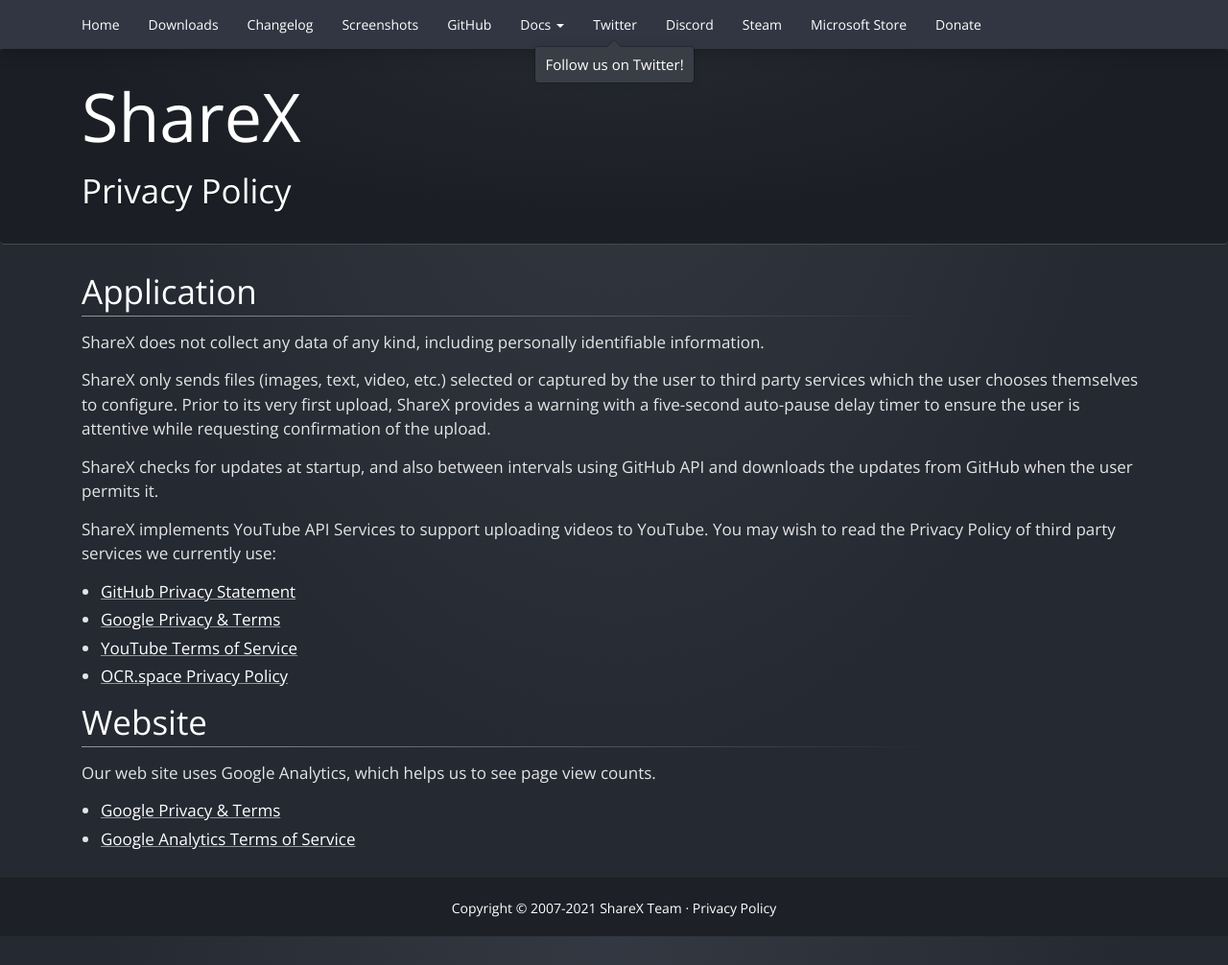
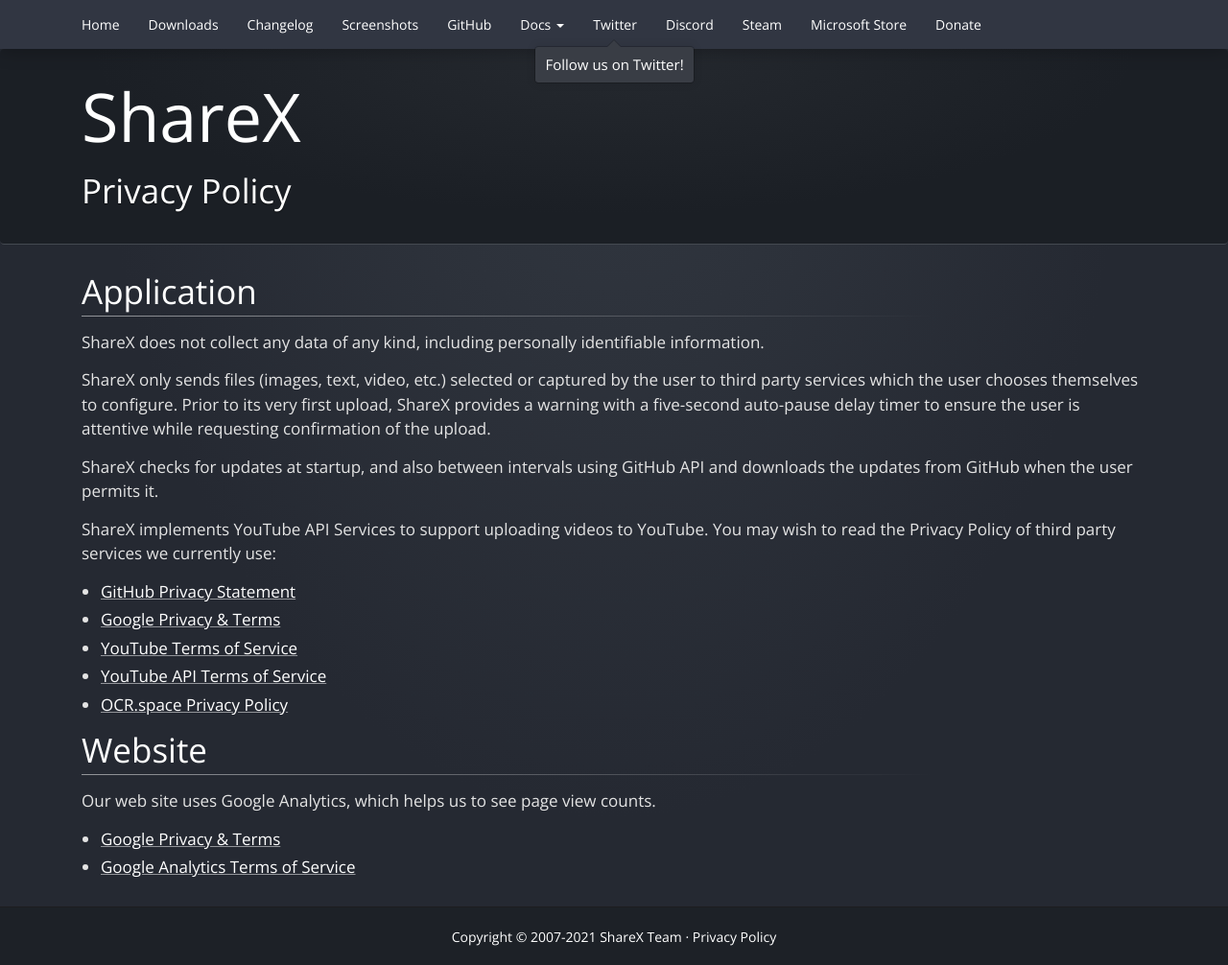
Before and after one commit to ShareX/sharex.github.io, a Jekyll site: the page built from privacy-policy/index.md, in a window 1280 px wide. Shown: the whole page at 96% size. Built offline with Jekyll 4.4.1, drawn with Linux system fonts in a browser that asks for light colours.

Commit message:
Update index.md

```diff
--- a/privacy-policy/index.md
+++ b/privacy-policy/index.md
@@ -16,6 +16,7 @@
 * [GitHub Privacy Statement](https://docs.github.com/en/github/site-policy/github-privacy-statement)
 * [Google Privacy & Terms](https://policies.google.com/privacy)
 * [YouTube Terms of Service](https://www.youtube.com/t/terms/)
+* [YouTube API Terms of Service](https://developers.google.com/youtube/terms/api-services-terms-of-service)
 * [OCR.space Privacy Policy](http://ocr.space/privacypolicy)
 
 # Website
```
